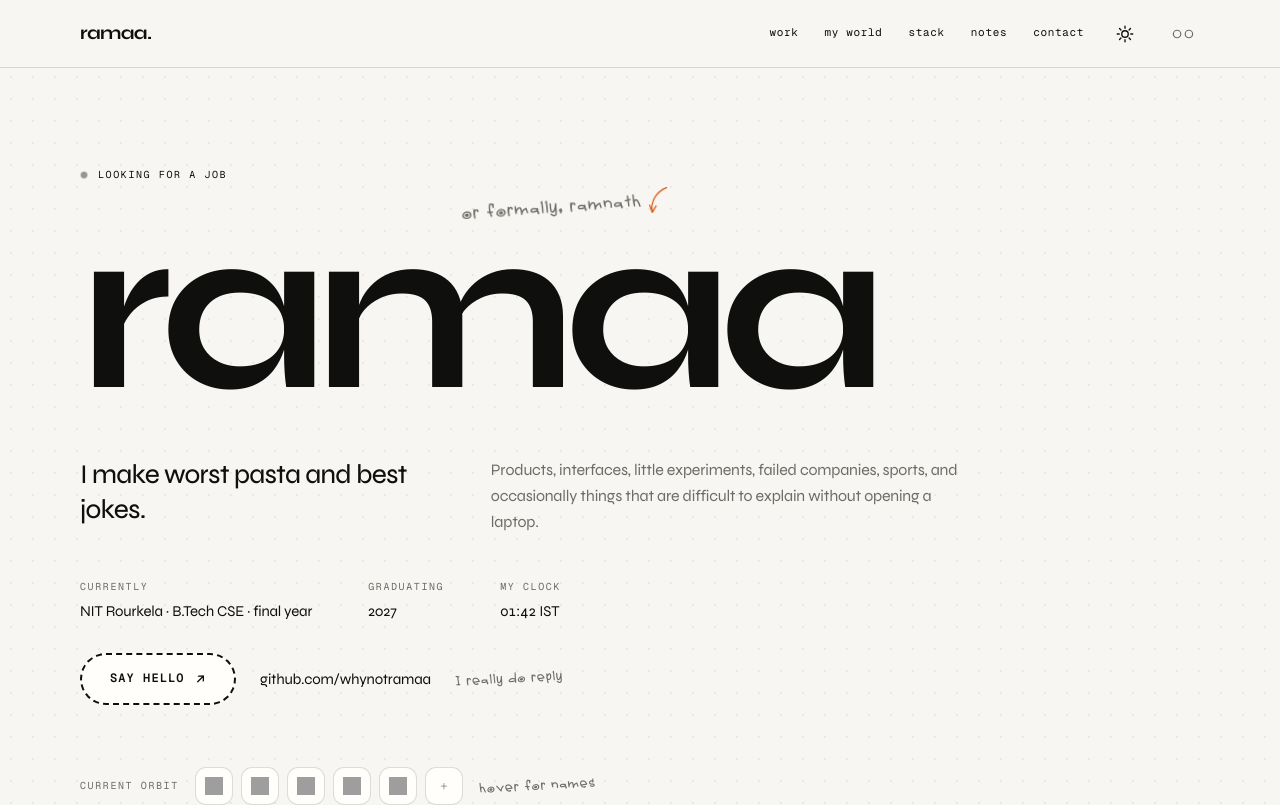
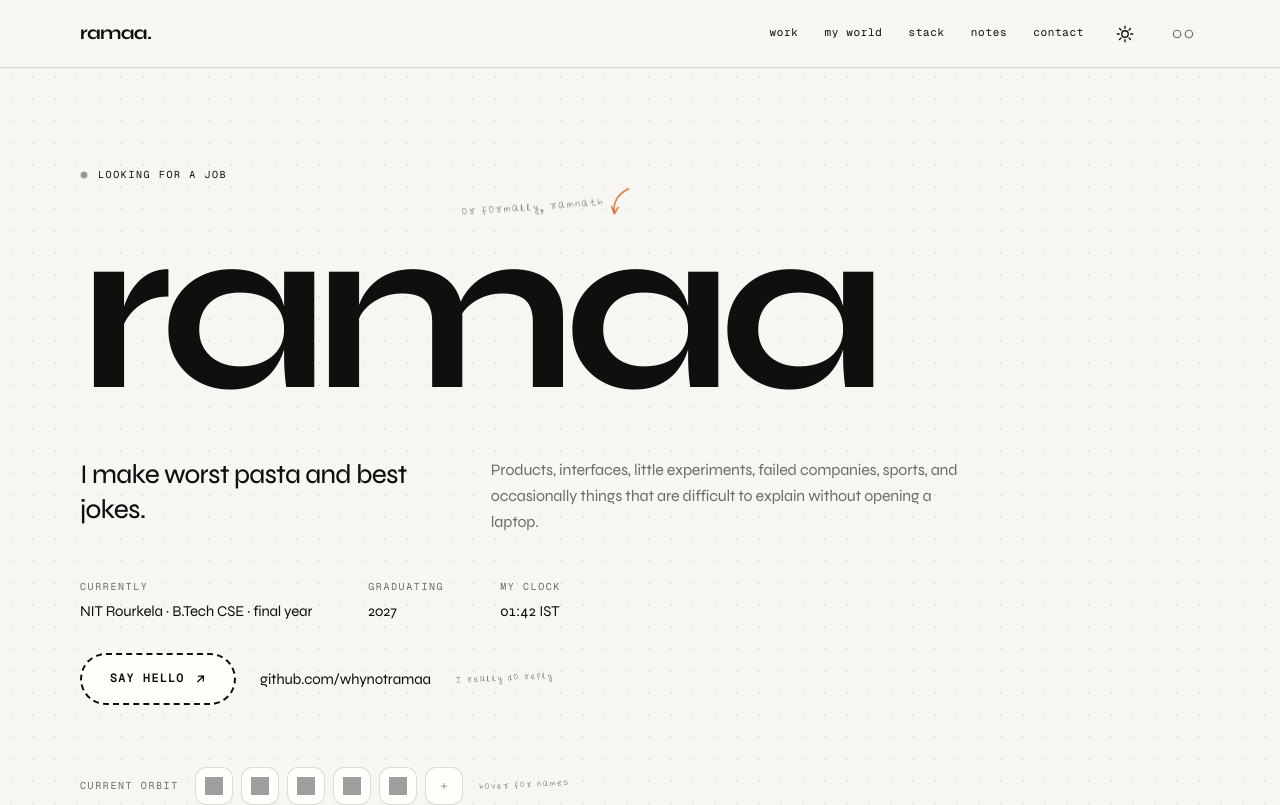
Before and after one commit to whynotramaa/portfolio, a Next.js app: page / in a window 1280 px wide. Shown: the top 805 px of the page. Built offline with nearby package versions, Linux system fonts and the light colour scheme; no server answers; grey boxes are pictures that could not be loaded.

Commit message:
font changes <3

```diff
--- a/app/globals.css
+++ b/app/globals.css
@@ -1,6 +1,6 @@
 /* ============================================================
    ramaa — brand: black ink on paper. no colour, ever.
-   type: Apple Garamond (voice) · Nono (margin notes) · mono (labels)
+   type: Apple Garamond (voice) · Peehu (margin notes) · mono (labels)
    ============================================================ */
 
 @font-face {
@@ -46,8 +46,8 @@
   font-display: swap;
 }
 @font-face {
-  font-family: "Nono";
-  src: url("/fonts/Nono.woff2") format("woff2");
+  font-family: "Peehu";
+  src: url("/fonts/Peehu-Regular.woff2") format("woff2");
   font-weight: 400;
   font-style: normal;
   font-display: swap;
@@ -72,7 +72,7 @@
 
   --sans: "Syne", ui-sans-serif, system-ui, sans-serif;
   --serif: "Apple Garamond", "EB Garamond", Garamond, Georgia, serif;
-  --hand: "Nono", "Segoe Print", "Bradley Hand", cursive;
+  --hand: "Peehu", "Segoe Print", "Bradley Hand", cursive;
   --mono: "Geist Mono", ui-monospace, "SF Mono", Menlo, Consolas, monospace;
 
   --ease: cubic-bezier(0.22, 1, 0.36, 1);
@@ -152,10 +152,9 @@ h1 { font-weight: 400; }
 
 .hand {
   font-family: var(--hand);
-  font-size: 0.88em;
-  line-height: 1.25;
-  letter-spacing: 0.01em;
-  /* NoNo's ct/tt ligatures merge into shapes that misread ("actually" -> "adtually") */
+  font-size: 0.96em;
+  line-height: 1.3;
+  letter-spacing: 0.03em;
   font-variant-ligatures: none;
 }
 
--- a/app/layout.tsx
+++ b/app/layout.tsx
@@ -25,7 +25,7 @@ export default function RootLayout({ children }: Readonly<{ children: ReactNode
       <head>
         <link rel="preload" href="/fonts/AppleGaramond-Light.woff2" as="font" type="font/woff2" crossOrigin="anonymous" />
         <link rel="preload" href="/fonts/AppleGaramond.woff2" as="font" type="font/woff2" crossOrigin="anonymous" />
-        <link rel="preload" href="/fonts/Nono.woff2" as="font" type="font/woff2" crossOrigin="anonymous" />
+        <link rel="preload" href="/fonts/Peehu-Regular.woff2" as="font" type="font/woff2" crossOrigin="anonymous" />
         <script dangerouslySetInnerHTML={{ __html: themeScript }} />
       </head>
       <body>{children}</body>
```
Also changed, not shown: public/fonts/Peehu-Regular.woff2 (added).
